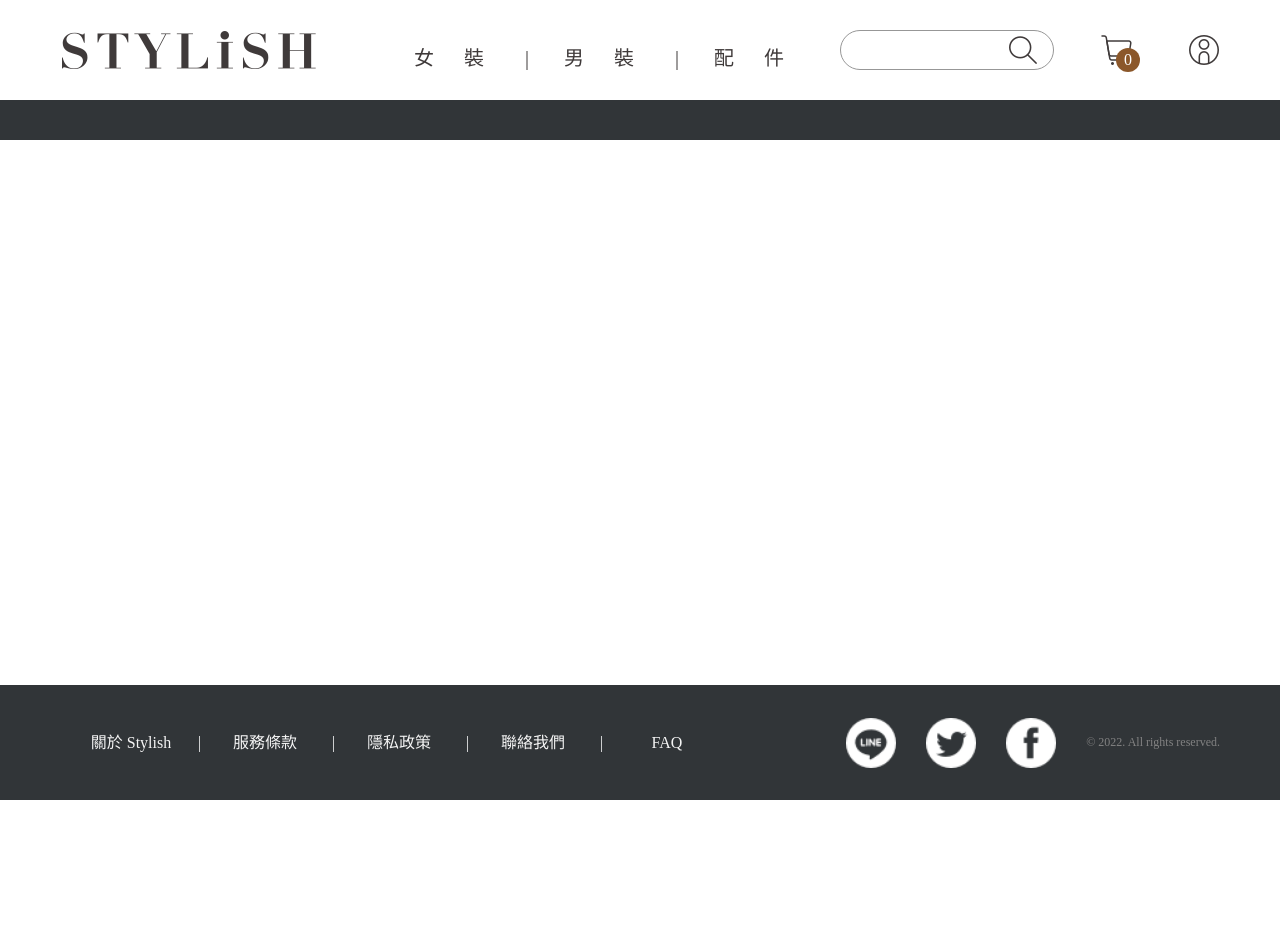
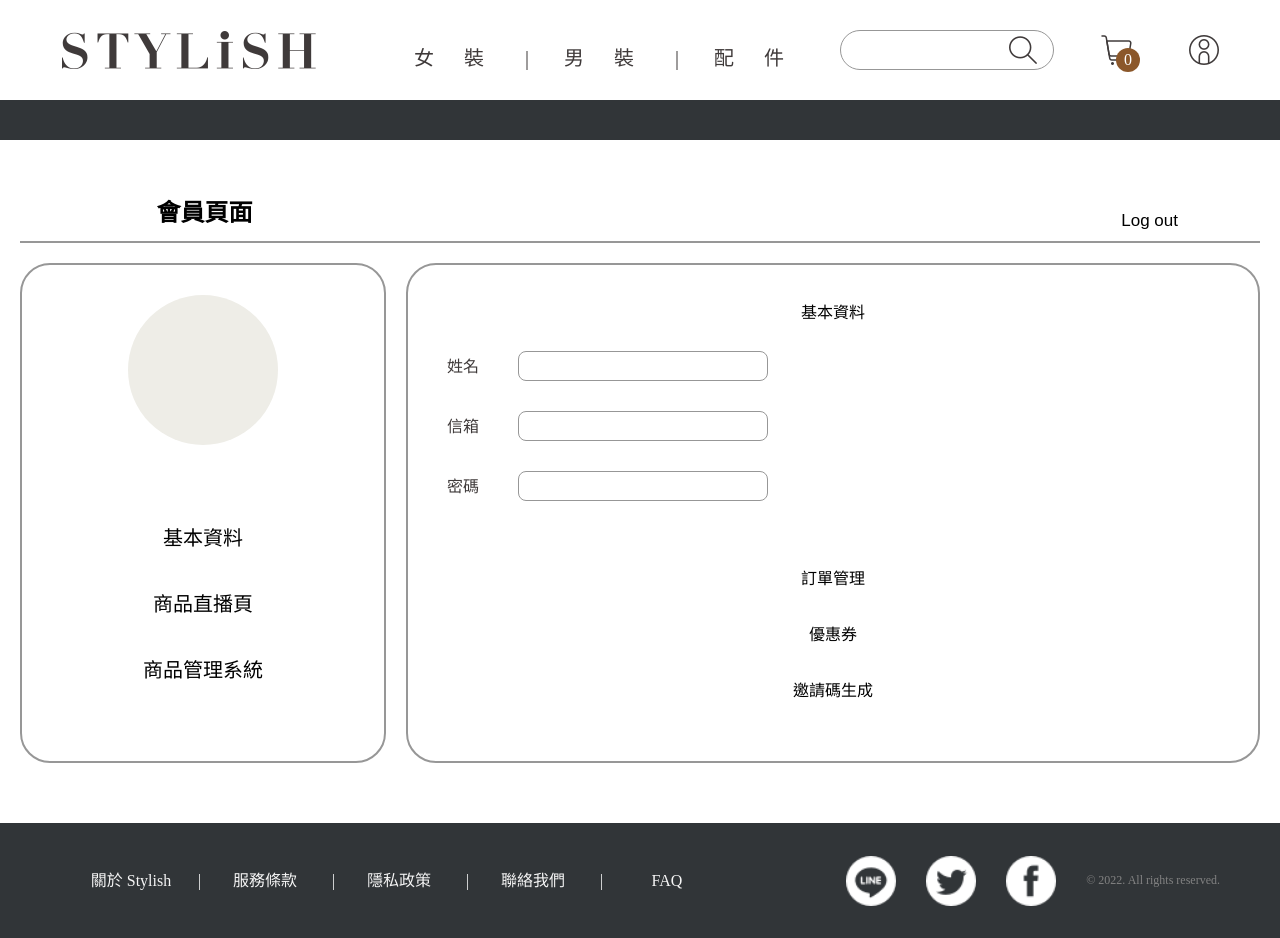
Before and after one commit to Orcus2021/Co-Work, a React (Create React App) app: page /user in a window 1280 px wide. Before the commit the page ends 800 px from the top, so only its background shows below. Built offline with nearby package versions, Linux system fonts and the light colour scheme; a web font is replaced by a local one.

Commit message:
Edit layout

```diff
--- a/src/pages/User/User.js
+++ b/src/pages/User/User.js
@@ -8,10 +8,184 @@ const Wrapper = styled.div`
   flex-direction: column;
   align-items: center;
   text-align: center;
+  max-width: 1280px;
+  margin-left: auto;
+  margin-right: auto;
+`;
+const TitleWrapper = styled.div`
+  display: flex;
+  width: 100%;
+  border-bottom: 2px solid #979797;
+  align-items: center;
+  justify-content: space-between;
+`;
+const Title = styled.div`
+  padding-bottom: 16px;
+  font-size: 24px;
+  font-weight: bold;
+  padding-left: 11%;
+`;
+const LogOutBtn = styled.button`
+  background-color: #fff;
+  border: 0px;
+  padding: 10px 20px;
+  font-size: 17px;
+  line-height: 1.24;
+  cursor: pointer;
+  margin-right: 5%;
+`;
+
+const UserWrapper = styled.div`
+  display: flex;
+  width: 100%;
+  margin-top: 20px;
+  @media screen and (max-width: 1279px) {
+    flex-wrap: wrap;
+  }
+`;
+const LeftWrapper = styled.div`
+  border: 2px solid #979797;
+  border-radius: 30px;
+  width: 30%;
+  height: 500px;
+  margin-right: 20px;
+  @media screen and (max-width: 1279px) {
+    width: 100%;
+    margin-right: 0;
+    margin-bottom: 20px;
+  }
+`;
+const RightWrapper = styled.div`
+  border: 2px solid #979797;
+  border-radius: 30px;
+  width: 70%;
+  height: 500px;
+  @media screen and (max-width: 1279px) {
+    width: 100%;
+  }
+`;
+const UserProfileImgWrapper = styled.div`
+  display: flex;
+  justify-content: center;
+  align-items: center;
+`;
+const UserProfileImg = styled.div`
+  width: 150px;
+  height: 150px;
+  border-radius: 999em;
+  background-color: #eeede7;
+  margin-top: 30px;
+  margin-bottom: 30px;
+`;
+const UserProfileMenu = styled.div`
+  display: flex;
+  flex-direction: column;
+  margin-top: 30px;
+`;
+const MenuLabel = styled.button`
+  border: 0px;
+  background-color: white;
+  line-height: 26px;
+  font-size: 20px;
+  cursor: pointer;
+  padding: 20px 0 20px 0;
+  @media screen and (max-width: 1279px) {
+    font-size: 16px;
+  }
+  &:hover {
+    background-color: #eeede7;
+    color: #fff;
+  }
+`;
+const UserProfileContent = styled.div`
+  display: flex;
+  flex-direction: column;
+`;
+const SubTitle = styled.div`
+  margin-top: 40px;
+`;
+const Form = styled.div`
+  display: flex;
+  flex-direction: column;
+  @media screen and (max-width: 1279px) {
+    width: 100%;
+  }
+`;
+const InputLabel = styled.label`
+  width: 110px;
+  line-height: 19px;
+  font-size: 16px;
+  color: #3f3a3a;
+  display: block;
+  margin-bottom: 30px;
+  @media screen and (max-width: 1279px) {
+    width: 100%;
+  }
+`;
+const InputControl = styled.input`
+  width: 250px;
+  height: 30px;
+  border-radius: 8px;
+  border: solid 1px #979797;
+  margin-bottom: 30px;
+  @media screen and (max-width: 1279px) {
+    margin-top: 10px;
+    width: 100%;
+  }
+`;
+const InputGroup = styled.div`
+  display: flex;
+  align-items: center;
+  flex-wrap: wrap;
+  margin-top: 30px;
+  width: 400px;
+  @media screen and (max-width: 1279px) {
+    line-height: 17px;
+    font-size: 14px;
+    margin-top: 20px;
+    width: 100%;
+  }
 `;
 
 function User() {
-  return <Wrapper></Wrapper>;
+  return (
+    <Wrapper>
+      <TitleWrapper>
+        <Title>會員頁面</Title>
+        <LogOutBtn>Log out</LogOutBtn>
+      </TitleWrapper>
+      <UserWrapper>
+        <LeftWrapper>
+          <UserProfileImgWrapper>
+            <UserProfileImg />
+          </UserProfileImgWrapper>
+          <UserProfileMenu>
+            <MenuLabel>基本資料</MenuLabel>
+            <MenuLabel>商品直播頁</MenuLabel>
+            <MenuLabel>商品管理系統</MenuLabel>
+          </UserProfileMenu>
+        </LeftWrapper>
+        <RightWrapper>
+          <UserProfileContent>
+            <SubTitle>基本資料</SubTitle>
+            <Form>
+              <InputGroup>
+                <InputLabel>姓名</InputLabel>
+                <InputControl />
+                <InputLabel>信箱</InputLabel>
+                <InputControl />
+                <InputLabel>密碼</InputLabel>
+                <InputControl />
+              </InputGroup>
+            </Form>
+            <SubTitle>訂單管理</SubTitle>
+            <SubTitle>優惠券</SubTitle>
+            <SubTitle>邀請碼生成</SubTitle>
+          </UserProfileContent>
+        </RightWrapper>
+      </UserWrapper>
+    </Wrapper>
+  );
 }
 
 export default User;
```
